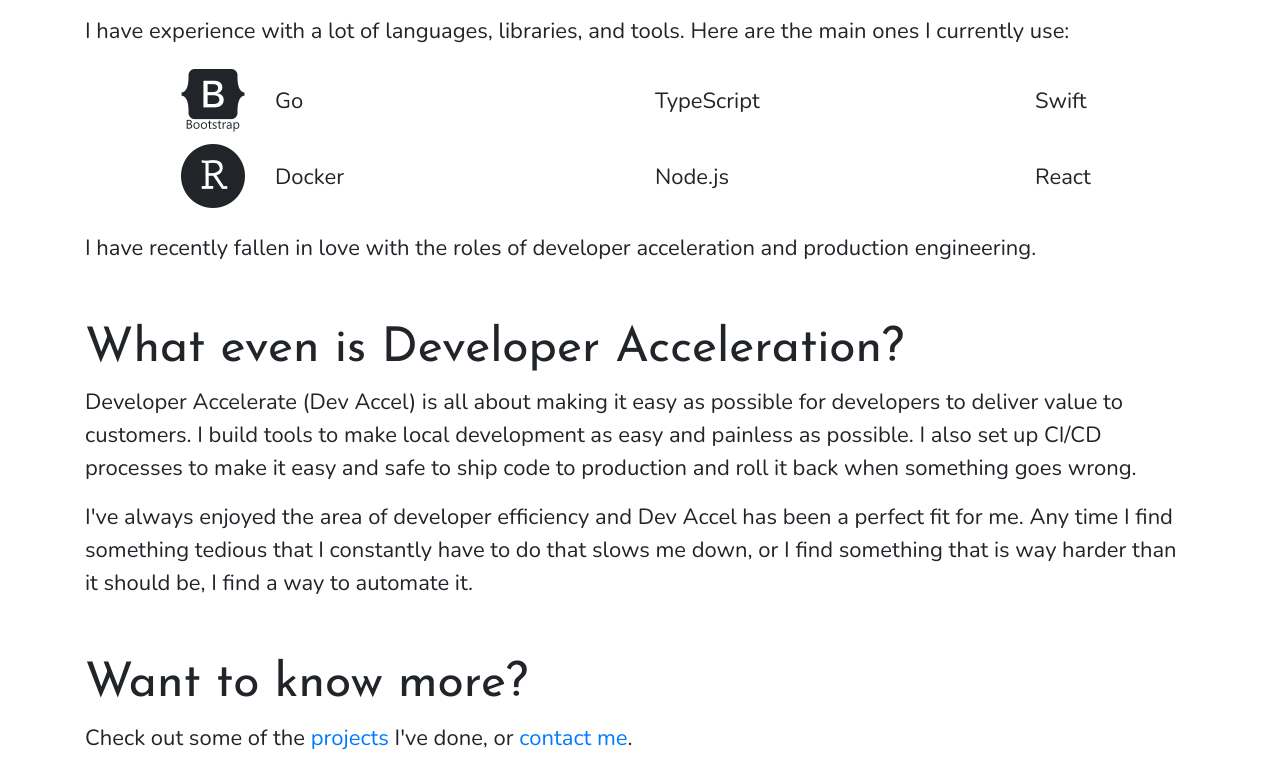
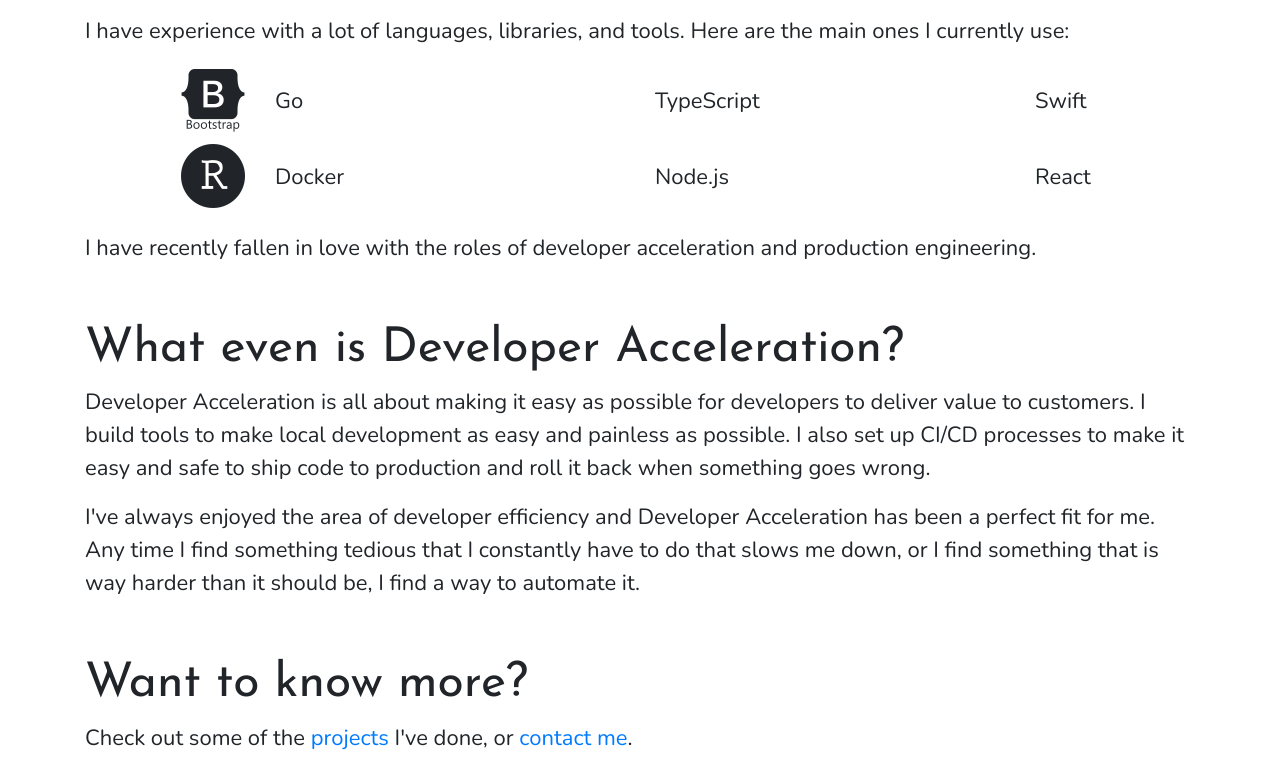
Before and after one commit to cszatmary/personal-website, a Next.js app: page /about in a window 1280 px wide. Shown: the part 491-1267 px from the top of the page. Built offline with nearby package versions, Linux system fonts and the light colour scheme.

Commit message:
Fix derps

```diff
--- a/src/pages/about.tsx
+++ b/src/pages/about.tsx
@@ -74,16 +74,16 @@
       <Container className="py-3">
         <h2 className="my-2">What even is Developer Acceleration?</h2>
         <p>
-          Developer Accelerate (Dev Accel) is all about making it easy as possible for developers to
-          deliver value to customers. I build tools to make local development as easy and painless
-          as possible. I also set up CI/CD processes to make it easy and safe to ship code to
+          Developer Acceleration is all about making it easy as possible for developers to deliver
+          value to customers. I build tools to make local development as easy and painless as
+          possible. I also set up CI/CD processes to make it easy and safe to ship code to
           production and roll it back when something goes wrong.
         </p>
         <p>
-          I&apos;ve always enjoyed the area of developer efficiency and Dev Accel has been a perfect
-          fit for me. Any time I find something tedious that I constantly have to do that slows me
-          down, or I find something that is way harder than it should be, I find a way to automate
-          it.
+          I&apos;ve always enjoyed the area of developer efficiency and Developer Acceleration has
+          been a perfect fit for me. Any time I find something tedious that I constantly have to do
+          that slows me down, or I find something that is way harder than it should be, I find a way
+          to automate it.
         </p>
       </Container>
       <Container className="py-3">
--- a/src/pages/projects/[project].tsx
+++ b/src/pages/projects/[project].tsx
@@ -1,4 +1,4 @@
-import React, { FunctionComponent } from "react";
+import React, { FunctionComponent, ReactNode } from "react";
 import { GetStaticPaths, GetStaticProps } from "next";
 import Link from "next/link";
 import { Container } from "reactstrap";
@@ -25,7 +25,7 @@
 const ProjectPage: FunctionComponent<Props> = (props) => {
   const { project } = props;
 
-  let img: React.ReactNode = null;
+  let img: ReactNode = null;
   if (project.image) {
     img = (
       <img
```
